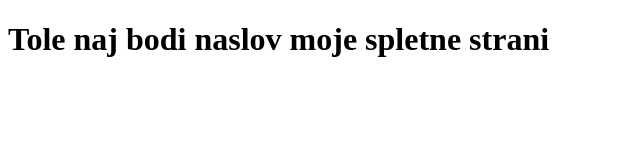
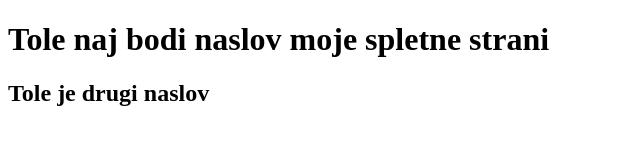
Before and after one commit to simonvovko/seminarska_naloga, a plain HTML site: page index.html in a window 1280 px wide. Shown: the whole page, without its empty margins (0-640 px from the left). Drawn offline with Linux system fonts and the light colour scheme.

Commit message:
dodal drugi naslov

```diff
--- a/index.html
+++ b/index.html
@@ -6,5 +6,6 @@
 </head>
 <body>
     <h1>Tole naj bodi naslov moje spletne strani</h1>
+    <h2>Tole je drugi naslov</h2>
 </body>
 </html>
```
